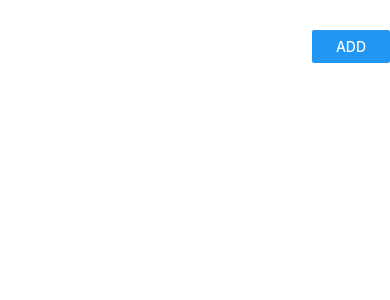
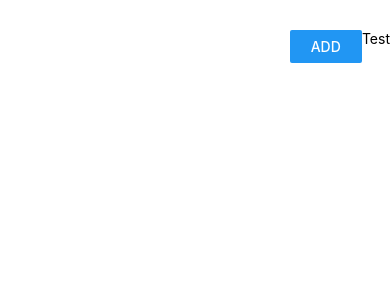
Before and after one commit to grbalmeida/todo-list-react-native, a React Native app: screen / in a window 390 px wide. Both pictures are taken after typing "Sample" into the empty fields and a click on the button "ADD". Shown: the top 300 px of the page. Built offline with nearby package versions, Linux system fonts and the light colour scheme.

Commit message:
Getting all todos of the store

```diff
--- a/src/Todo.js
+++ b/src/Todo.js
@@ -17,7 +17,7 @@ const Todo = () => (
   <Provider store={store}>
     <View style={styles.formContainer}>
       <Form />
-      <TodoList todos={[]} />
+      <TodoList />
     </View>
   </Provider>
 )
--- a/src/components/Form.js
+++ b/src/components/Form.js
@@ -15,7 +15,7 @@ const Form = ({ addTodo }) => (
     </View>
     <View style={styles.buttonContainer}>
       <Button
-        onPress={addTodo}
+        onPress={() => addTodo('Test')}
         title='add'
       />
     </View>
--- a/src/components/TodoList.js
+++ b/src/components/TodoList.js
@@ -1,15 +1,19 @@
 import React from 'react'
+import { connect } from 'react-redux'
 import { View, Text } from 'react-native'
-import PropTypes from 'prop-types'
 
-const TodoList = ({ todos }) => (
-  <View>
-    {todos.map(todo => <Text key={todo.id}>{todo.text}</Text>)}
-  </View>
-)
-
-TodoList.propTypes = {
-  todos: PropTypes.array.isRequired
+const TodoList = ({ todos }) => {
+  console.log(todos)
+  return (
+    <View>
+      {todos.map(todo => <Text key={todo.id}>{todo.text}</Text>)}
+    </View>
+  )
 }
 
-export default TodoList
+const mapStateToProps = state => {
+  const { todos } = state
+  return { todos }
+}
+
+export default connect(mapStateToProps)(TodoList)
```
